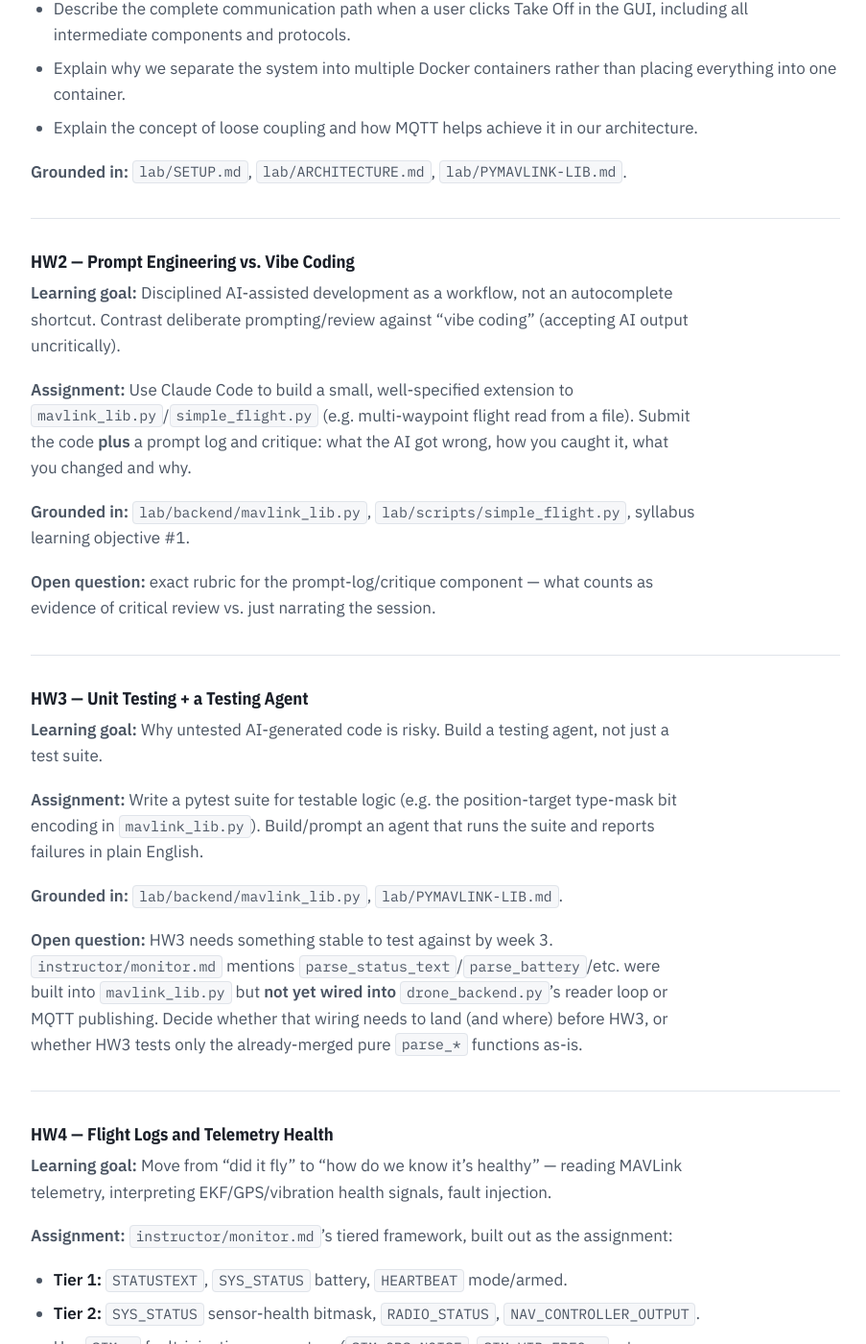
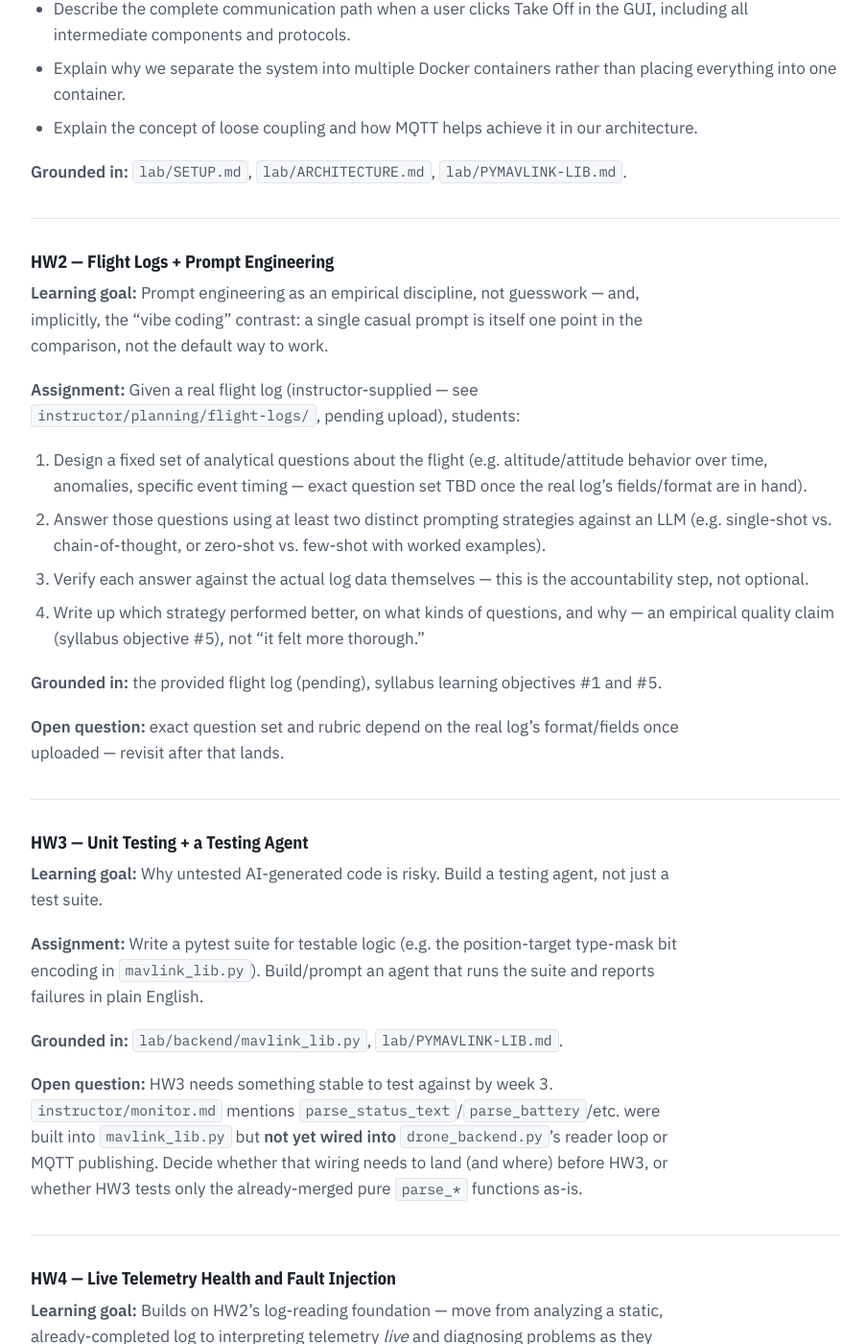
Before and after one commit to JaneClelandHuang/uav-native-ai, a Jekyll site: the page built from instructor/planning/hw-schedule-draft.md, in a window 1280 px wide and 1400 px high, scrolled down 1306 px. Shown: the whole window at 96% size, without its empty margins (186-1089 px from the left). Built offline with Jekyll 4.4.1, drawn with Linux system fonts in a browser that asks for light colours; our own code applies the rules of GitHub Pages for plain Markdown files; some of the changed text lies outside the part shown.

Commit message:
new instruction plan

```diff
--- a/instructor/planning/hw-schedule-draft.md
+++ b/instructor/planning/hw-schedule-draft.md
@@ -55,23 +55,33 @@ writing:
 
 ---
 
-### HW2 — Prompt Engineering vs. Vibe Coding
+### HW2 — Flight Logs + Prompt Engineering
 
-**Learning goal:** Disciplined AI-assisted development as a workflow, not
-an autocomplete shortcut. Contrast deliberate prompting/review against
-"vibe coding" (accepting AI output uncritically).
+**Learning goal:** Prompt engineering as an empirical discipline, not
+guesswork — and, implicitly, the "vibe coding" contrast: a single casual
+prompt is itself one point in the comparison, not the default way to work.
 
-**Assignment:** Use Claude Code to build a small, well-specified extension
-to `mavlink_lib.py`/`simple_flight.py` (e.g. multi-waypoint flight read
-from a file). Submit the code **plus** a prompt log and critique: what
-the AI got wrong, how you caught it, what you changed and why.
+**Assignment:** Given a real flight log (instructor-supplied — see
+`instructor/planning/flight-logs/`, pending upload), students:
 
-**Grounded in:** `lab/backend/mavlink_lib.py`,
-`lab/scripts/simple_flight.py`, syllabus learning objective #1.
+1. Design a fixed set of analytical questions about the flight (e.g.
+   altitude/attitude behavior over time, anomalies, specific event
+   timing — exact question set TBD once the real log's fields/format are
+   in hand).
+2. Answer those questions using at least two distinct prompting
+   strategies against an LLM (e.g. single-shot vs. chain-of-thought,
+   or zero-shot vs. few-shot with worked examples).
+3. Verify each answer against the actual log data themselves — this is
+   the accountability step, not optional.
+4. Write up which strategy performed better, on what kinds of questions,
+   and why — an empirical quality claim (syllabus objective #5), not "it
+   felt more thorough."
 
-**Open question:** exact rubric for the prompt-log/critique component —
-what counts as evidence of critical review vs. just narrating the
-session.
+**Grounded in:** the provided flight log (pending), syllabus learning
+objectives #1 and #5.
+
+**Open question:** exact question set and rubric depend on the real log's
+format/fields once uploaded — revisit after that lands.
 
 ---
 
@@ -95,11 +105,12 @@ already-merged pure `parse_*` functions as-is.
 
 ---
 
-### HW4 — Flight Logs and Telemetry Health
+### HW4 — Live Telemetry Health and Fault Injection
 
-**Learning goal:** Move from "did it fly" to "how do we know it's
-healthy" — reading MAVLink telemetry, interpreting EKF/GPS/vibration
-health signals, fault injection.
+**Learning goal:** Builds on HW2's log-reading foundation — move from
+analyzing a static, already-completed log to interpreting telemetry
+*live* and diagnosing problems as they happen: EKF/GPS/vibration health
+signals, fault injection.
 
 **Assignment:** `instructor/monitor.md`'s tiered framework, built out as
 the assignment:
```
